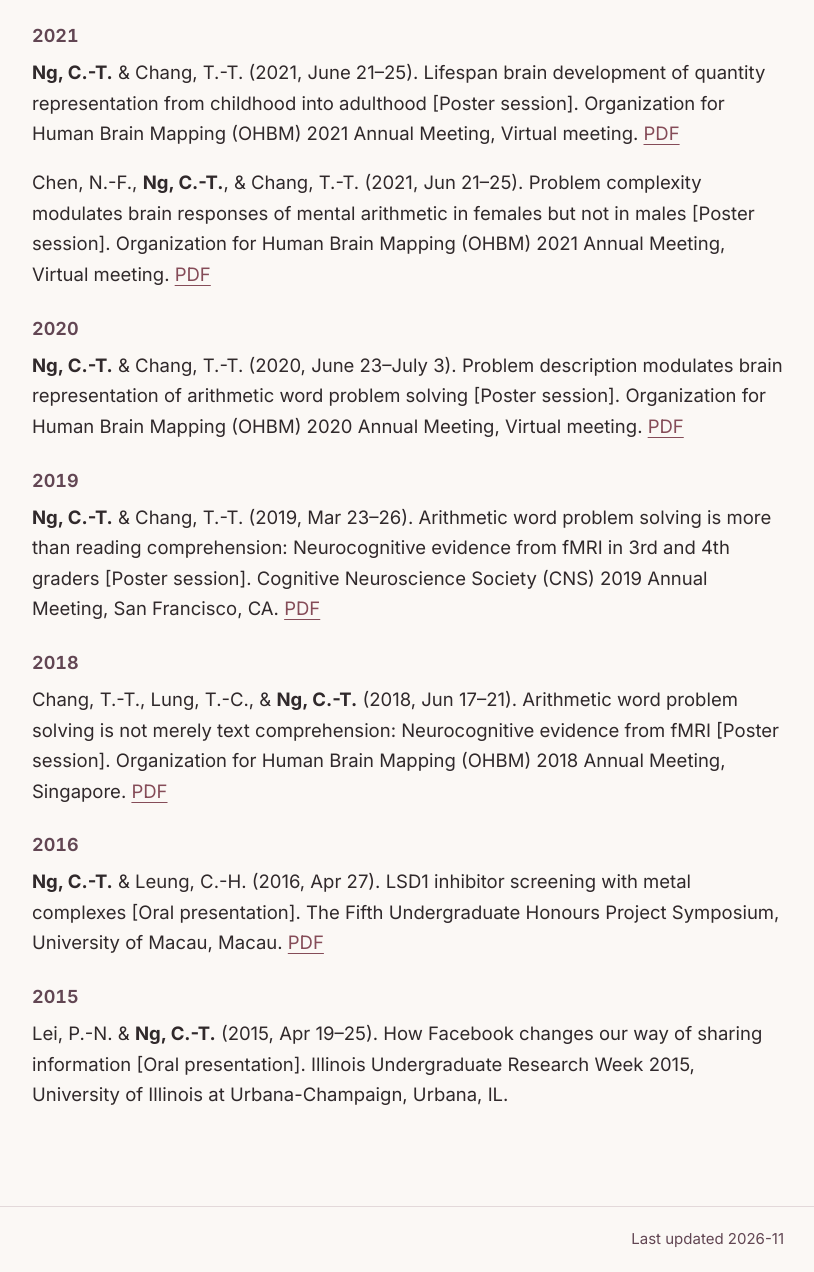
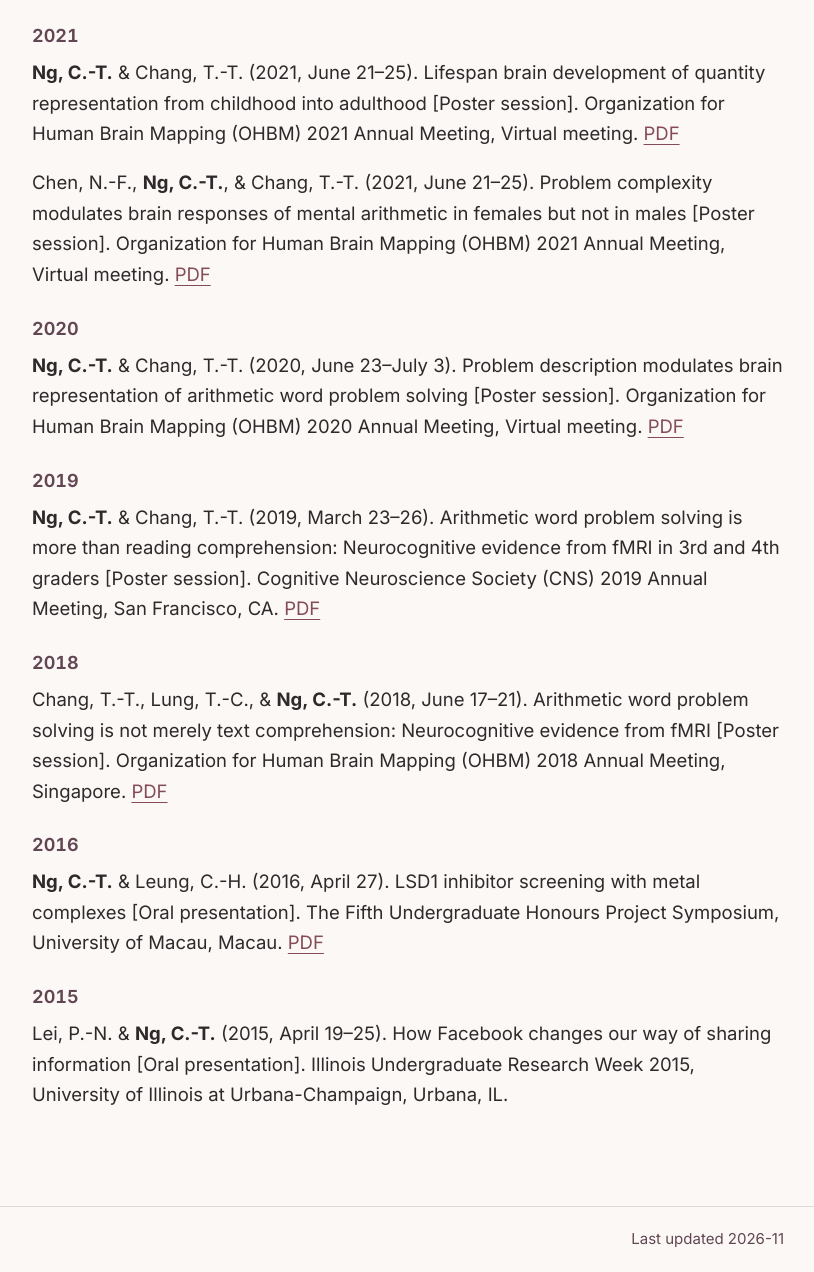
Before and after one commit to chantatng/chantatng.github.io, a plain HTML site: page presentations.html in a window 1280 px wide. Shown: the part 4696-5968 px from the top of the page, without its empty margins (232-1046 px from the left). Drawn offline with Linux system fonts and the light colour scheme.

Commit message:
Update collaboration copy and academic records

```diff
--- a/presentations.html
+++ b/presentations.html
@@ -87,7 +87,7 @@
 <h3 class="year">2021</h3>
 <ul class="record-list" role="list">
   <li><strong>Ng, C.-T.</strong> &amp; Chang, T.-T. (2021, June 21–25). Lifespan brain development of quantity representation from childhood into adulthood [Poster session]. Organization for Human Brain Mapping (OHBM) 2021 Annual Meeting, Virtual meeting. <span class="record-links"><a href="https://drive.google.com/file/d/1gaQQ4gLiG_ADKqA-Apu4mBGDSJ3PoNEa/view?usp=sharing" target="_blank" rel="noopener noreferrer">PDF</a></span></li>
-  <li>Chen, N.-F., <strong>Ng, C.-T.</strong>, &amp; Chang, T.-T. (2021, Jun 21–25). Problem complexity modulates brain responses of mental arithmetic in females but not in males [Poster session]. Organization for Human Brain Mapping (OHBM) 2021 Annual Meeting, Virtual meeting. <span class="record-links"><a href="https://drive.google.com/file/d/1flFTGtaMm-Xpv3B0xJuwbCN0N9coSUEo/view?usp=sharing" target="_blank" rel="noopener noreferrer">PDF</a></span></li>
+  <li>Chen, N.-F., <strong>Ng, C.-T.</strong>, &amp; Chang, T.-T. (2021, June 21–25). Problem complexity modulates brain responses of mental arithmetic in females but not in males [Poster session]. Organization for Human Brain Mapping (OHBM) 2021 Annual Meeting, Virtual meeting. <span class="record-links"><a href="https://drive.google.com/file/d/1flFTGtaMm-Xpv3B0xJuwbCN0N9coSUEo/view?usp=sharing" target="_blank" rel="noopener noreferrer">PDF</a></span></li>
 </ul>
 <h3 class="year">2020</h3>
 <ul class="record-list" role="list">
@@ -95,19 +95,19 @@
 </ul>
 <h3 class="year">2019</h3>
 <ul class="record-list" role="list">
-  <li><strong>Ng, C.-T.</strong> &amp; Chang, T.-T. (2019, Mar 23–26). Arithmetic word problem solving is more than reading comprehension: Neurocognitive evidence from fMRI in 3rd and 4th graders [Poster session]. Cognitive Neuroscience Society (CNS) 2019 Annual Meeting, San Francisco, CA. <span class="record-links"><a href="https://drive.google.com/file/d/1HNu-tgDknetOlFq5ixR5n0iKO5bk3EH8/view?usp=sharing" target="_blank" rel="noopener noreferrer">PDF</a></span></li>
+  <li><strong>Ng, C.-T.</strong> &amp; Chang, T.-T. (2019, March 23–26). Arithmetic word problem solving is more than reading comprehension: Neurocognitive evidence from fMRI in 3rd and 4th graders [Poster session]. Cognitive Neuroscience Society (CNS) 2019 Annual Meeting, San Francisco, CA. <span class="record-links"><a href="https://drive.google.com/file/d/1HNu-tgDknetOlFq5ixR5n0iKO5bk3EH8/view?usp=sharing" target="_blank" rel="noopener noreferrer">PDF</a></span></li>
 </ul>
 <h3 class="year">2018</h3>
 <ul class="record-list" role="list">
-  <li>Chang, T.-T., Lung, T.-C., &amp; <strong>Ng, C.-T.</strong> (2018, Jun 17–21). Arithmetic word problem solving is not merely text comprehension: Neurocognitive evidence from fMRI [Poster session]. Organization for Human Brain Mapping (OHBM) 2018 Annual Meeting, Singapore. <span class="record-links"><a href="https://drive.google.com/file/d/1xzUjzoM51jLoi2QeI2444Uqr_f3xsEIy/view?usp=sharing" target="_blank" rel="noopener noreferrer">PDF</a></span></li>
+  <li>Chang, T.-T., Lung, T.-C., &amp; <strong>Ng, C.-T.</strong> (2018, June 17–21). Arithmetic word problem solving is not merely text comprehension: Neurocognitive evidence from fMRI [Poster session]. Organization for Human Brain Mapping (OHBM) 2018 Annual Meeting, Singapore. <span class="record-links"><a href="https://drive.google.com/file/d/1xzUjzoM51jLoi2QeI2444Uqr_f3xsEIy/view?usp=sharing" target="_blank" rel="noopener noreferrer">PDF</a></span></li>
 </ul>
 <h3 class="year">2016</h3>
 <ul class="record-list" role="list">
-  <li><strong>Ng, C.-T.</strong> &amp; Leung, C.-H. (2016, Apr 27). LSD1 inhibitor screening with metal complexes [Oral presentation]. The Fifth Undergraduate Honours Project Symposium, University of Macau, Macau. <span class="record-links"><a href="https://drive.google.com/file/d/1hu6WQ1Gt85-dB3f5vBzJk9usjXUBsS4w/view?usp=sharing" target="_blank" rel="noopener noreferrer">PDF</a></span></li>
+  <li><strong>Ng, C.-T.</strong> &amp; Leung, C.-H. (2016, April 27). LSD1 inhibitor screening with metal complexes [Oral presentation]. The Fifth Undergraduate Honours Project Symposium, University of Macau, Macau. <span class="record-links"><a href="https://drive.google.com/file/d/1hu6WQ1Gt85-dB3f5vBzJk9usjXUBsS4w/view?usp=sharing" target="_blank" rel="noopener noreferrer">PDF</a></span></li>
 </ul>
 <h3 class="year">2015</h3>
 <ul class="record-list" role="list">
-  <li>Lei, P.-N. &amp; <strong>Ng, C.-T.</strong> (2015, Apr 19–25). How Facebook changes our way of sharing information [Oral presentation]. Illinois Undergraduate Research Week 2015, University of Illinois at Urbana-Champaign, Urbana, IL.</li>
+  <li>Lei, P.-N. &amp; <strong>Ng, C.-T.</strong> (2015, April 19–25). How Facebook changes our way of sharing information [Oral presentation]. Illinois Undergraduate Research Week 2015, University of Illinois at Urbana-Champaign, Urbana, IL.</li>
 </ul>
     </section>
   </main>
```
Also changed, not shown: cv.html (+1 -1 lines), index.html (+1 -1 lines), publications.html (+0 -1 lines), research.html (+1 -1 lines).
